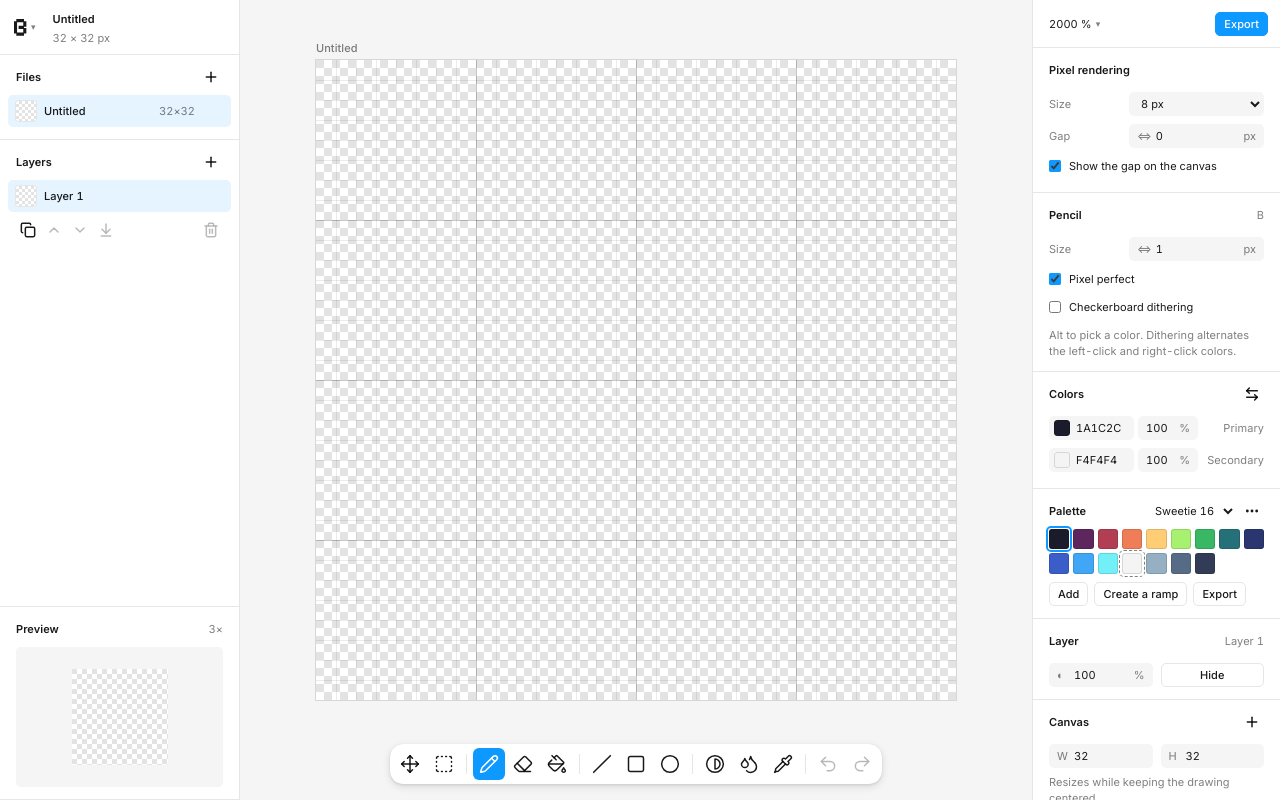
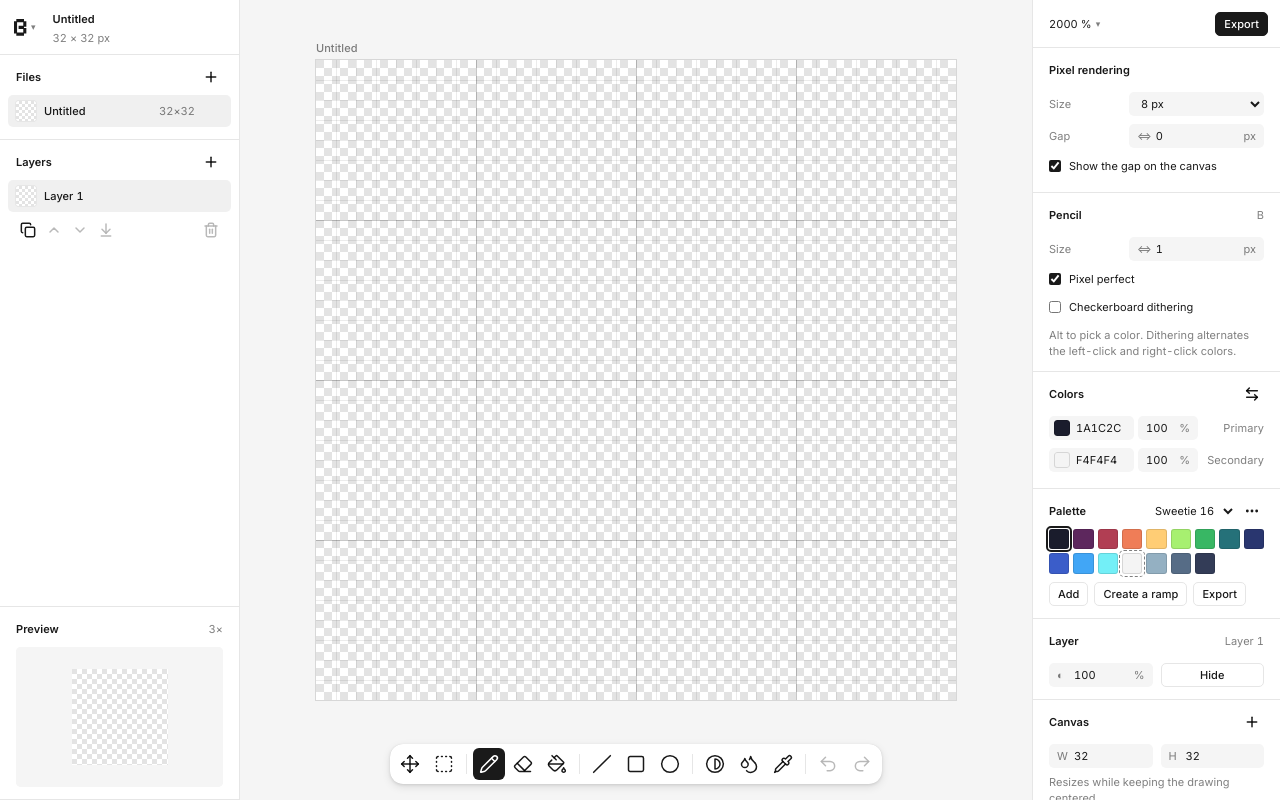
Before and after one commit to Todo-bai/baipix, a React (Vite) app: page / in a window 1280 px wide. Built offline with nearby package versions, Linux system fonts and the light colour scheme.

Commit message:
Replace the blue accent with a neutral one
No brand color yet: the accent is the text color (near black on light, near
white on dark) with inverted text on top, and selected rows are a light gray.
The drop zone tint and the selection size badge now follow the accent tokens.

```diff
--- a/src/ui/render/drawScene.ts
+++ b/src/ui/render/drawScene.ts
@@ -210,7 +210,7 @@ export function drawScene(
     if (ctx.roundRect) ctx.roundRect(bx, by, pw, ph, Math.round(2 * dpr));
     else ctx.rect(bx, by, pw, ph);
     ctx.fill();
-    ctx.fillStyle = '#fff';
+    ctx.fillStyle = theme.accentInk;
     ctx.textBaseline = 'middle';
     ctx.textAlign = 'center';
     ctx.fillText(text, bx + pw / 2, by + ph / 2 + 0.5 * dpr);
--- a/src/ui/render/theme.ts
+++ b/src/ui/render/theme.ts
@@ -6,6 +6,8 @@ export interface Theme {
   gridMajor: string;
   frame: string;
   accent: string;
+  /** Text drawn on top of the accent. */
+  accentInk: string;
   muted: string;
   axis: string;
 }
@@ -22,6 +24,7 @@ export function readTheme(el: Element = document.documentElement): Theme {
     gridMajor: v('--grid-major'),
     frame: v('--frame'),
     accent: v('--accent'),
+    accentInk: v('--accent-ink'),
     muted: v('--muted'),
     axis: v('--axis'),
   };
--- a/src/ui/styles/app.css
+++ b/src/ui/styles/app.css
@@ -610,7 +610,7 @@ body.is-panning .canvas {
   font-weight: 600;
   border: 2px dashed var(--accent);
   border-radius: 8px;
-  background: rgba(13, 153, 255, 0.08);
+  background: color-mix(in srgb, var(--accent) 8%, transparent);
   pointer-events: none;
 }
 .toolbar {
--- a/src/ui/styles/tokens.css
+++ b/src/ui/styles/tokens.css
@@ -7,8 +7,9 @@
   --muted: rgba(0, 0, 0, 0.5);
   --input: #f5f5f5;
   --hover: #f5f5f5;
-  --selected: #e5f4ff;
-  --accent: #0d99ff;
+  --selected: rgba(0, 0, 0, 0.06);
+  /* Neutral accent (no brand color yet): the text color, with inverted text on top. */
+  --accent: #1a1a1a;
   --accent-ink: #ffffff;
   --axis: #f24822;
   --check-a: #ffffff;
@@ -40,7 +41,9 @@
     --muted: rgba(255, 255, 255, 0.55);
     --input: #383838;
     --hover: #383838;
-    --selected: rgba(13, 153, 255, 0.22);
+    --selected: rgba(255, 255, 255, 0.1);
+    --accent: #f2f2f2;
+    --accent-ink: #1a1a1a;
     --check-a: #4a4a4a;
     --check-b: #3b3b3b;
     --grid: rgba(255, 255, 255, 0.08);
@@ -49,14 +52,14 @@
     --shadow: 0 0 0.5px rgba(0, 0, 0, 0.6), 0 3px 8px rgba(0, 0, 0, 0.35), 0 1px 3px rgba(0, 0, 0, 0.3);
     --shadow-pop:
       0 0 0.5px rgba(0, 0, 0, 0.7), 0 2px 5px rgba(0, 0, 0, 0.35), 0 10px 16px rgba(0, 0, 0, 0.35);
-    color-scheme: dark;
-  }
-}
     --menu-bg: #1e1e1e;
     --menu-text: #ffffff;
     --menu-muted: rgba(255, 255, 255, 0.35);
     --menu-shortcut: rgba(255, 255, 255, 0.5);
     --menu-line: rgba(255, 255, 255, 0.12);
+    color-scheme: dark;
+  }
+}
 
 :root[data-theme='dark'] {
   --canvas: #1e1e1e;
@@ -66,7 +69,9 @@
   --muted: rgba(255, 255, 255, 0.55);
   --input: #383838;
   --hover: #383838;
-  --selected: rgba(13, 153, 255, 0.22);
+  --selected: rgba(255, 255, 255, 0.1);
+  --accent: #f2f2f2;
+  --accent-ink: #1a1a1a;
   --check-a: #4a4a4a;
   --check-b: #3b3b3b;
   --grid: rgba(255, 255, 255, 0.08);
@@ -74,10 +79,10 @@
   --frame: rgba(255, 255, 255, 0.12);
   --shadow: 0 0 0.5px rgba(0, 0, 0, 0.6), 0 3px 8px rgba(0, 0, 0, 0.35), 0 1px 3px rgba(0, 0, 0, 0.3);
   --shadow-pop: 0 0 0.5px rgba(0, 0, 0, 0.7), 0 2px 5px rgba(0, 0, 0, 0.35), 0 10px 16px rgba(0, 0, 0, 0.35);
-  color-scheme: dark;
-}
   --menu-bg: #1e1e1e;
   --menu-text: #ffffff;
   --menu-muted: rgba(255, 255, 255, 0.35);
   --menu-shortcut: rgba(255, 255, 255, 0.5);
   --menu-line: rgba(255, 255, 255, 0.12);
+  color-scheme: dark;
+}
```
